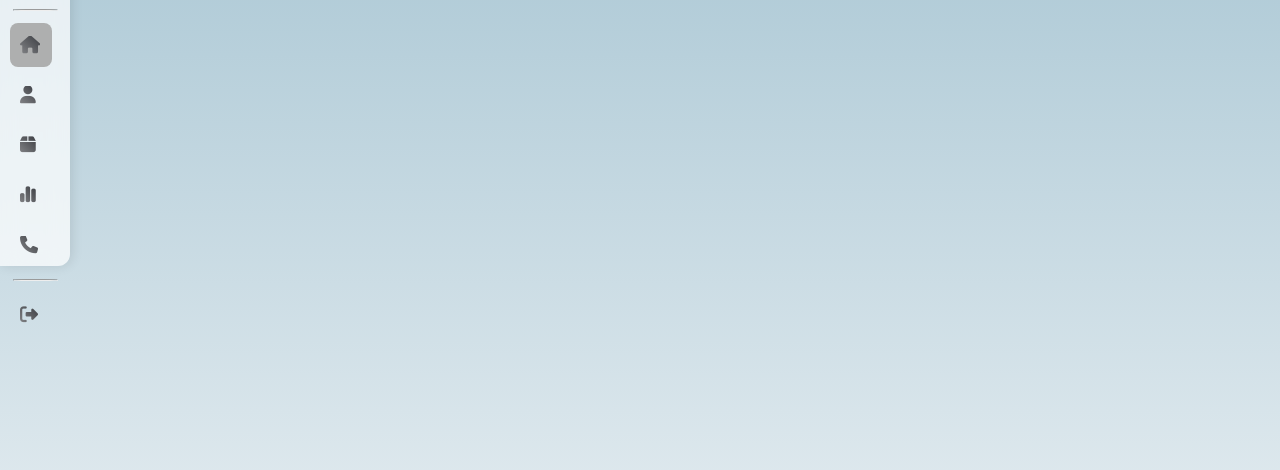
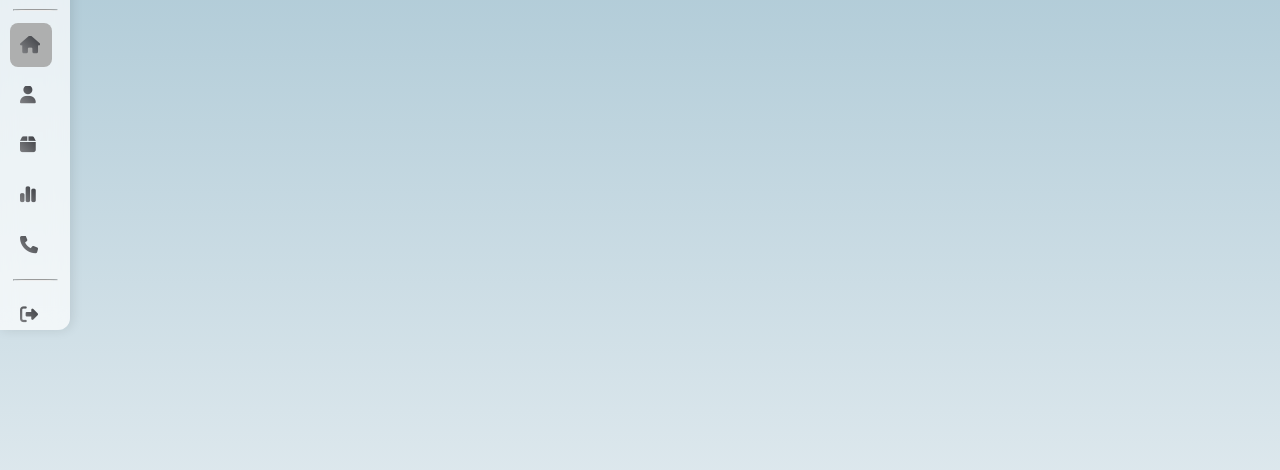
Before and after one commit to Annactswell/AIGC-menu, a plain HTML site: page index.html in a window 1280 px wide. Shown: the part 230-700 px from the top of the page. Drawn offline with Linux system fonts and the light colour scheme.

Commit message:
index.css

```diff
--- a/index.css
+++ b/index.css
@@ -18,7 +18,7 @@ body, html {
 
 nav {
     width: 70px;
-    height: 42%;  /* 全高度 */
+    height: 400px;  /* 全高度 */
     position: fixed;  /* 固定位置 */
     left: 0;  /* 放置于左侧 */
     top: 20%;
```
